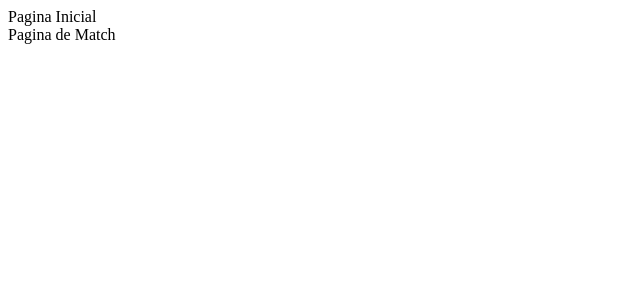
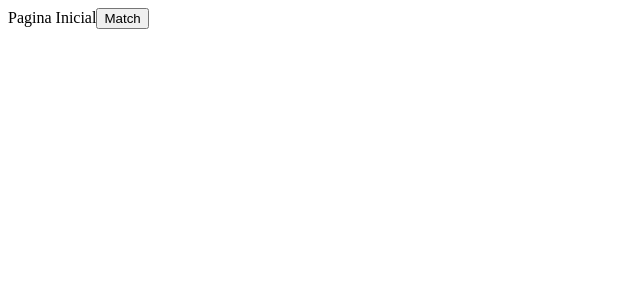
Before and after one commit to future4code/Robson-Santos, a React (Create React App) app in the folder modulo3/astromatch/astromatch/: page / in a window 1280 px wide. Shown: the top 300 px of the page, without its empty margins (0-640 px from the left). Built offline with nearby package versions, Linux system fonts and the light colour scheme.

Commit message:
troca telas

```diff
--- a/modulo3/astromatch/astromatch/src/App.js
+++ b/modulo3/astromatch/astromatch/src/App.js
@@ -1,14 +1,28 @@
-import React from "react"
+import React, { useState } from "react"
 import PaginaInicial from "./pages/PaginaInicial/PaginaInicial";
 import PaginaMatch from "./pages/PaginaMatch/PaginaMatch";
 
-const App = () => {
-  return (
-    <div>
-      <PaginaInicial />
-      <PaginaMatch />
-    </div>
-  );
+export default class App extends React.Component {
+  state = {
+    tela: "inicial"
+  }
+
+  escolherTela = () => {
+    switch (this.state.tela) {
+      case "inicial":
+        return <PaginaInicial />
+      case "match":
+        return <PaginaMatch />
+      default:
+        return <PaginaInicial />
+    }
+  }
+
+  render() {
+    return (
+      <div>
+        {this.escolherTela()}
+      </div>
+    )
+  }
 }
-
-export default App
--- a/modulo3/astromatch/astromatch/src/pages/PaginaInicial/PaginaInicial.js
+++ b/modulo3/astromatch/astromatch/src/pages/PaginaInicial/PaginaInicial.js
@@ -6,6 +6,7 @@ const PaginaInicial = () => {
     return(
         <div>
             Pagina Inicial
+            <button>Match</button>
         </div>
     )
 }
```
